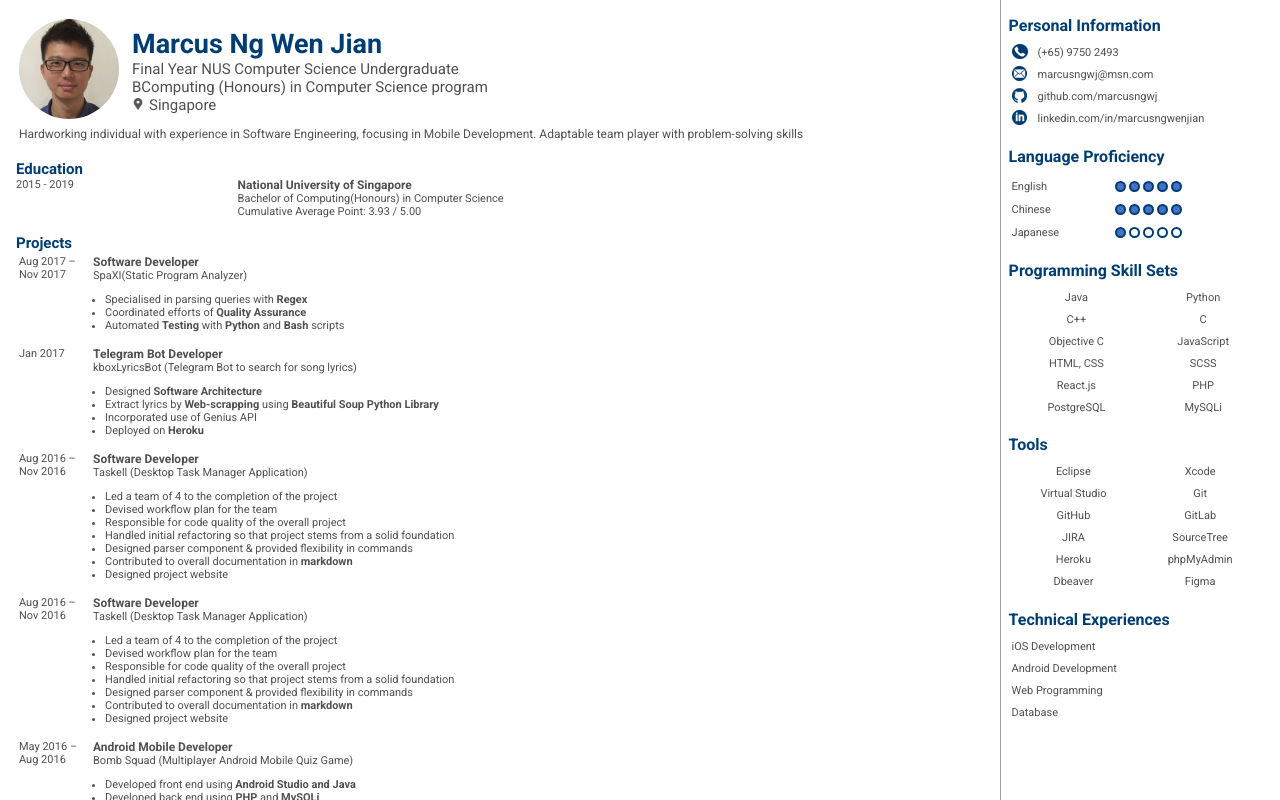
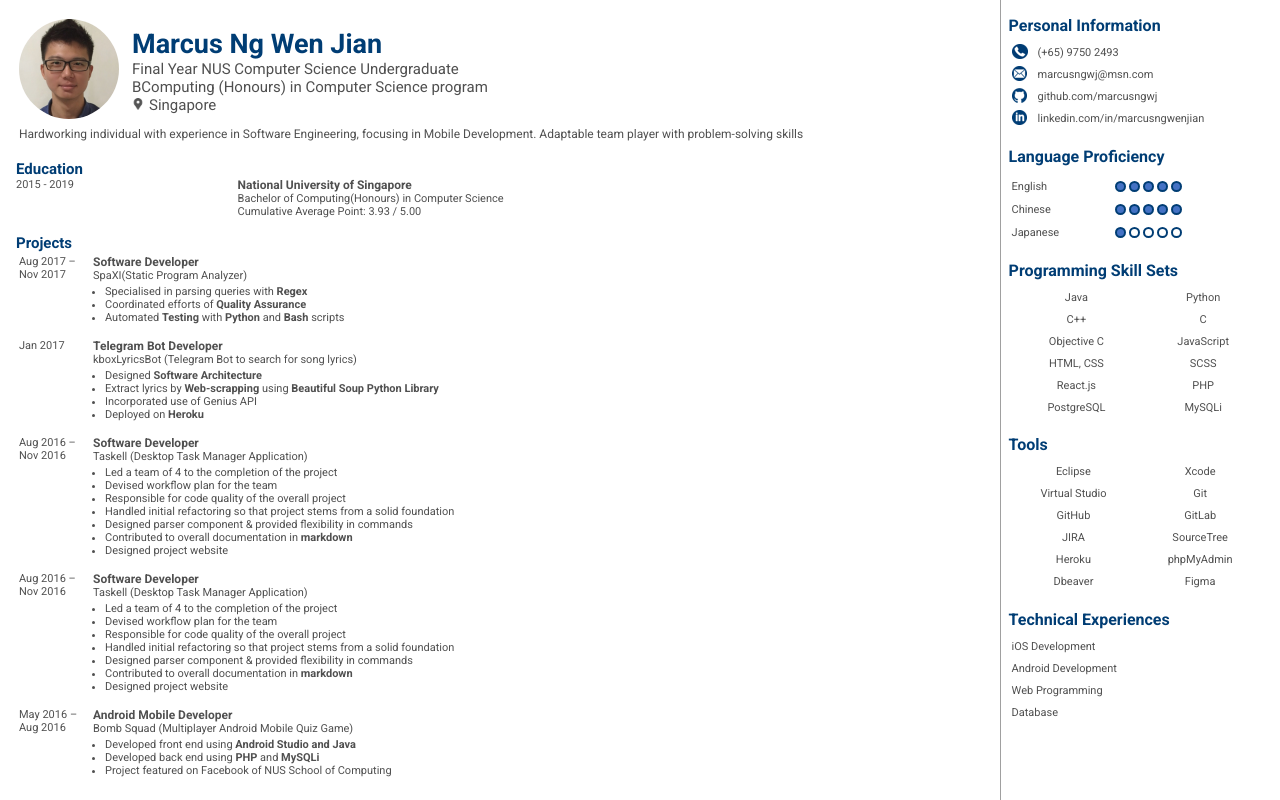
Before and after one commit to marcusngwj/Resume, a React (Create React App) app: page / in a window 1280 px wide. Shown: the top 800 px of the page. Built offline with nearby package versions, Linux system fonts and the light colour scheme.

Commit message:
update proj

```diff
--- a/src/columns/mainbar/components/projects/style.css
+++ b/src/columns/mainbar/components/projects/style.css
@@ -8,6 +8,8 @@
     font-size: 15px;
     font-weight: bold; }
 
+.project {
+  margin-top: 0.5em; }
   .project .period {
     font-size: 11px;
     width: 70px;
@@ -15,7 +17,6 @@
     .project .period p {
       padding: 0;
       margin: 0; }
-
   .project .content {
     padding: 0;
     margin: 0;
@@ -35,4 +36,5 @@
       padding: 0;
       margin: 0; }
       .project .content .description ul {
+        margin-top: 3px;
         padding-left: 12px; }
--- a/src/columns/mainbar/components/projects/style.scss
+++ b/src/columns/mainbar/components/projects/style.scss
@@ -13,6 +13,8 @@
 }
 
 .project {
+  margin-top: $MAINBAR_SUBCOMPONENT_MARGIN_TOP;
+
   .period {
     font-size: $MAINBAR_SUBCOMPONENT_TEXT_FONT_SIZE;
     width: 70px;
@@ -49,6 +51,7 @@
       margin: 0;
 
       ul {
+        margin-top: 3px;
         padding-left: 12px;
       }
     }
```
Lines whose indentation alone changed are shown as unchanged.
